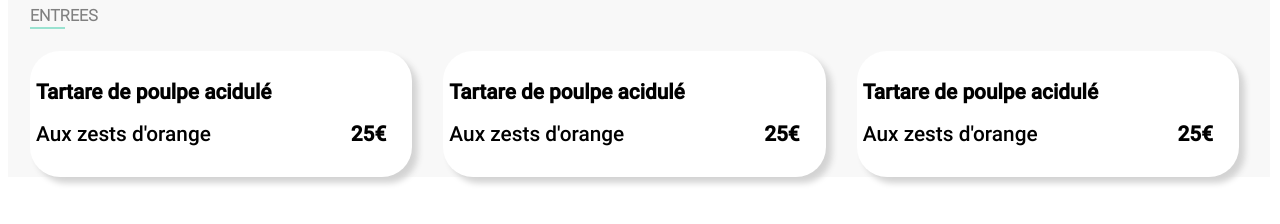
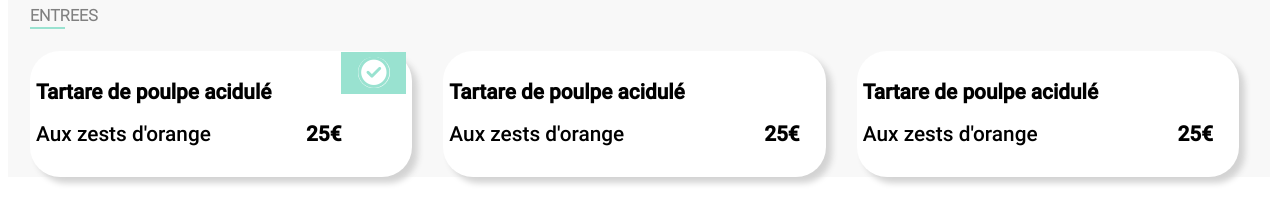
Before and after one commit to Yosra-Bouzouita/projet3_restaurant, a website: page menu.html in a window 1280 px wide. Shown: the part 518-742 px from the top of the page. Drawn offline with Linux system fonts and the light colour scheme.

Commit message:
reglage bouton

```diff
--- a/menu.html
+++ b/menu.html
@@ -39,6 +39,7 @@
                         <strong>Tartare de poulpe acidulé</strong><br />
                         Aux zests d'orange</p>
                     <p class="block__btn--paragraphe2"> <strong>25€</strong></p>
+                    <div class="iconbouton"><div class="iconcheck"><i class="far fa-check-circle"></i> </div></div>
                   </button>
                   <button class="block__btn">
                     <p class="block__btn--paragraphe">
--- a/sass/menu.scss
+++ b/sass/menu.scss
@@ -130,6 +130,7 @@ h4 {
      cursor: pointer;
      margin-right: 31px;
      font-family: "Roboto-Medium";
+
       &:hover {
        transform: scale(1.02);
      }
@@ -143,5 +144,25 @@ h4 {
       top: 50px;
 
        }
+      .iconbouton {
+       background-color: #99e2d0;
+       padding: 5px;
+       width: 4rem;
+       display: flex;
+       align-items: center;
+      justify-content: center;
+      transition-duration: .5s;
+       .fa-check-circle {
+
+          background: white;
+          border-radius: 50%;
+          -webkit-font-smoothing: auto;
+          font-size: 1.5em;
+          color: #99e2d0;
+
+
+
+       }
+      }
   }
 }
```
Also changed, not shown: .public/css/menu.css, 1 other file.
